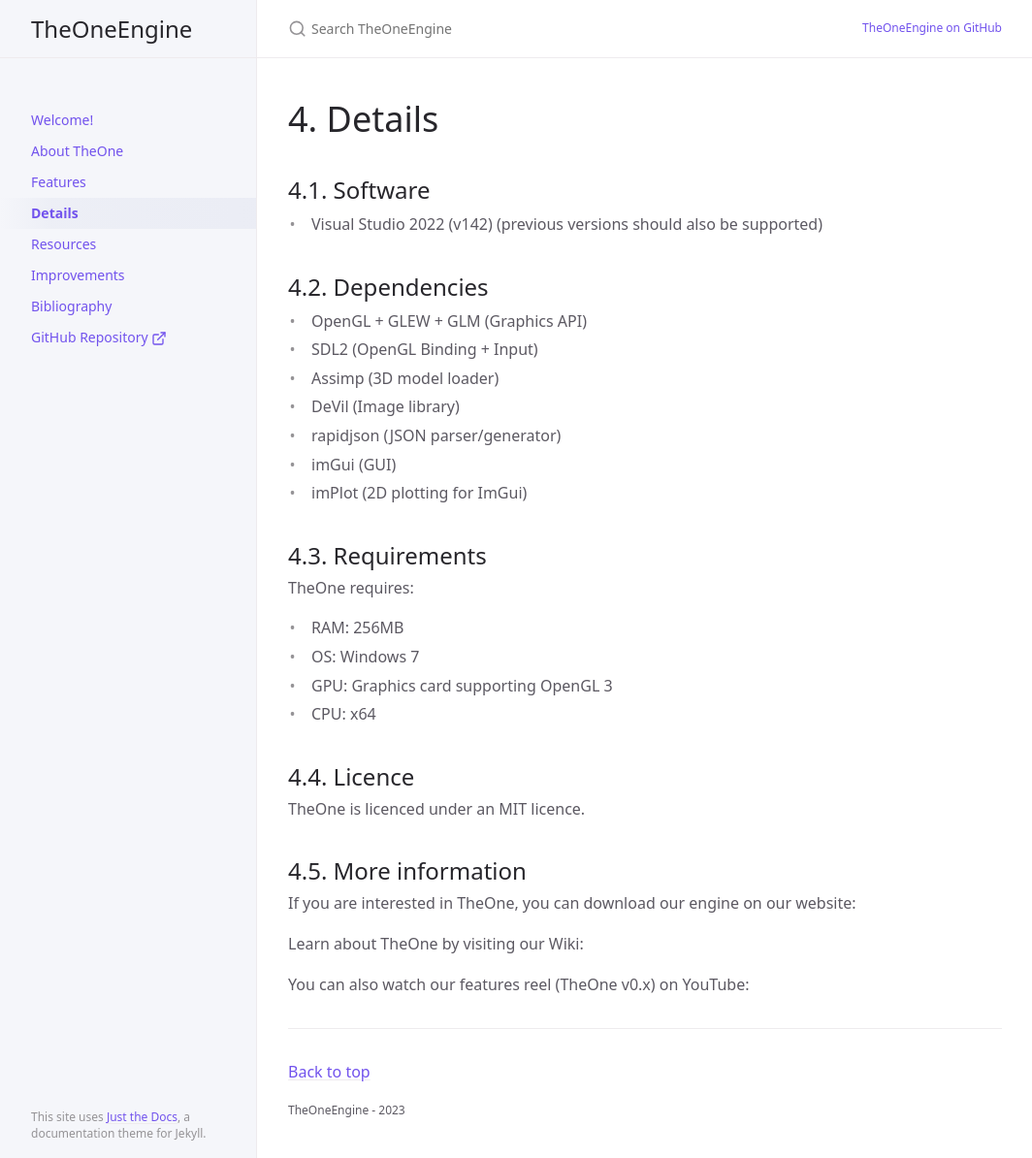
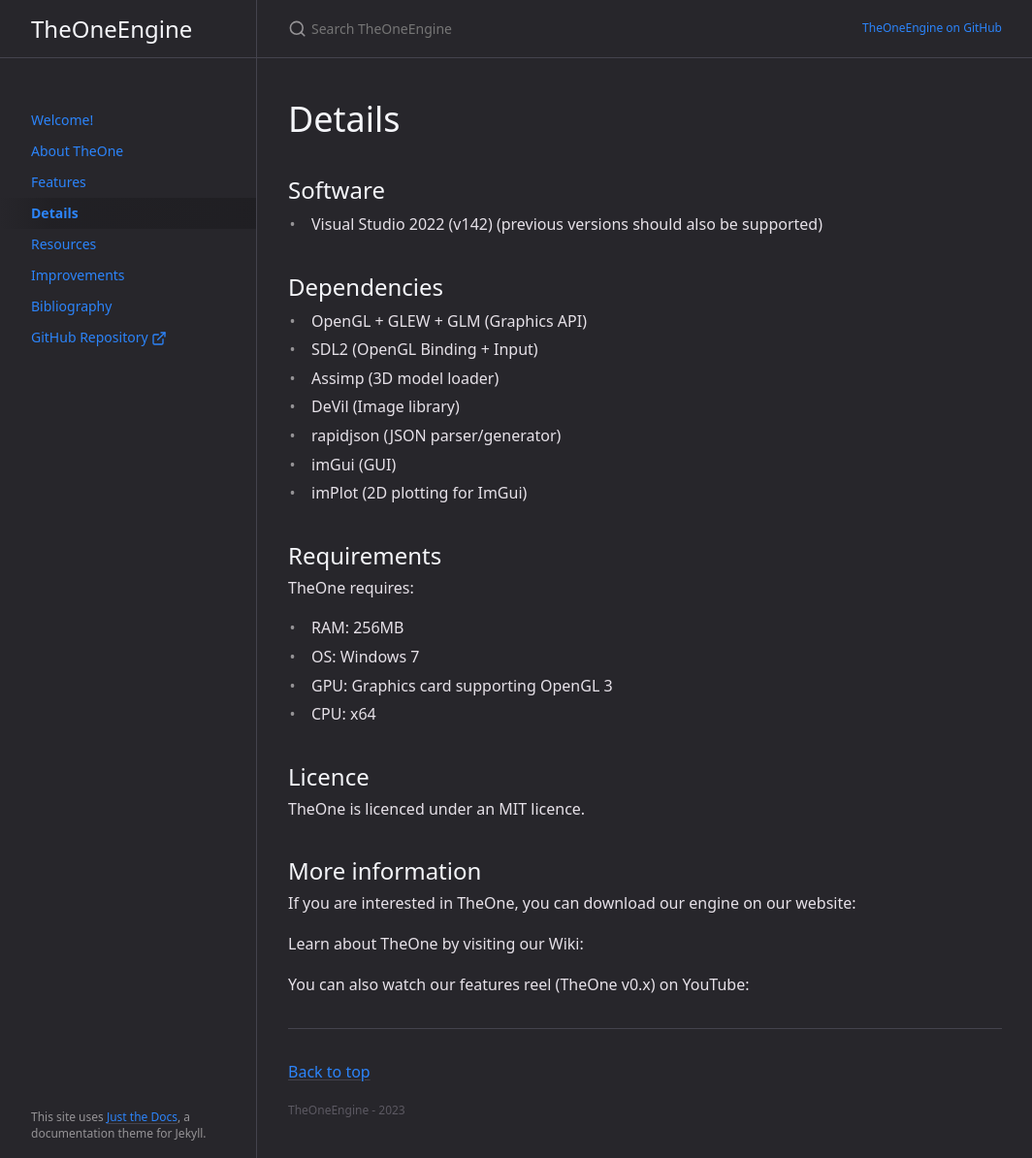
Before and after one commit to CITM-UPC/TheOneEngine, a Jekyll site: the page built from docs/4_Details.md, in a window 1280 px wide and 1194 px high. Shown: the whole window at 97% size, without its empty margins (107-1171 px from the left). Built offline with Jekyll 4.4.1, drawn with Linux system fonts in a browser that asks for light colours.

Commit message:
Reworked Sections 1-5

```diff
--- a/Gemfile
+++ b/Gemfile
@@ -1,6 +1,6 @@
 source "https://rubygems.org"
 gemspec
 
-gem "wdm", ">= 0.1.0"
 gem "jekyll-github-metadata", ">= 2.15"
 gem "webrick", "~> 1.7"
+gem 'wdm', '>= 0.1.0' if Gem.win_platform?
--- a/_config.yml
+++ b/_config.yml
@@ -102,7 +102,7 @@ last_edit_time_format: "%b %e %Y at %I:%M %p" # uses ruby's time format: https:/
 
 
 # Color scheme currently only supports "dark", "light"/nil (default), or a custom scheme that you define
-color_scheme: nil
+color_scheme: dark
 
 callouts_level: quiet # or loud
 callouts:
--- a/docs/4_Details.md
+++ b/docs/4_Details.md
@@ -4,11 +4,11 @@ title: Details
 nav_order: 4
 ---
 
-# 4. Details
-## 4.1. Software
+# Details
+## Software
 - Visual Studio 2022 (v142) (previous versions should also be supported)
 
-## 4.2. Dependencies
+## Dependencies
 - OpenGL + GLEW + GLM (Graphics API)
 - SDL2 (OpenGL Binding + Input)
 - Assimp (3D model loader)
@@ -17,17 +17,17 @@ nav_order: 4
 - imGui (GUI)
 - imPlot (2D plotting for ImGui)
 
-## 4.3. Requirements
+## Requirements
 TheOne requires:
 - RAM: 256MB
 - OS: Windows 7
 - GPU: Graphics card supporting OpenGL 3
 - CPU: x64
 
-## 4.4. Licence
+## Licence
 TheOne is licenced under an MIT licence.
 
-## 4.5. More information
+## More information
 If you are interested in TheOne, you can download our engine on our website:
 
 Learn about TheOne by visiting our Wiki:
```
Also changed, not shown: docs/2_TheOne.md (+7 -9 lines), docs/3_Features.md (+3 -3 lines), docs/5_Resources.md (+3 -3 lines), index.md (+3 -5 lines), 8 other files.
